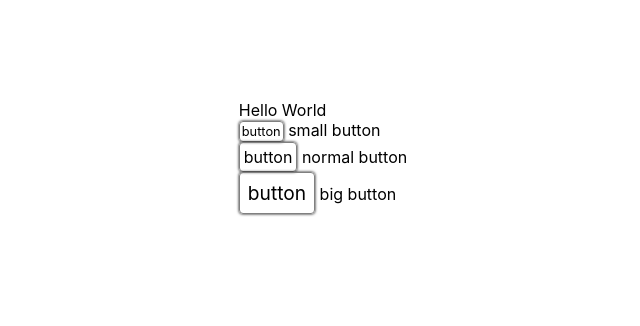
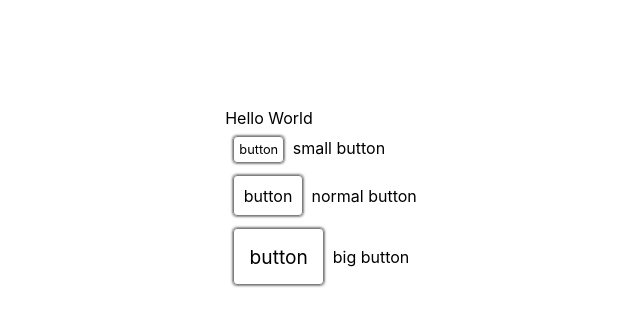
Before and after one commit to dudueasy/React-TypeScript-Demo, a React (Create React App) app: page / in a window 1280 px wide. Shown: the top 326 px of the page, without its empty margins (317-957 px from the left). Built offline with nearby package versions, Linux system fonts and the light colour scheme.

Commit message:
update style

```diff
--- a/src/Button.css
+++ b/src/Button.css
@@ -2,8 +2,19 @@
   border: 1px solid grey;
   display: inline-block;
   border-radius: 4px;
-  padding: 4px;
+  padding: 0.6em;
   box-shadow: 0 0 3px black;
+  font-size: 1em;
+}
+
+.button.small{
+  font-size: 0.8em;
+  padding: 0.4em;
+}
+
+.button.big{
+  font-size: 1.2em;
+  padding: 0.8em;
 }
 
 .button:hover{
@@ -11,13 +22,3 @@
   cursor:pointer;
   color: white;
 }
-
-.button.small{
-  font-size: 0.8em;
-  padding: 2px;
-}
-
-.button.big{
-  font-size: 1.2em;
-  padding: 8px;
-}
--- a/src/index.css
+++ b/src/index.css
@@ -12,6 +12,9 @@ body {
   align-items: center;
 }
 
+div{
+  margin: 4px;
+}
 code {
   font-family: source-code-pro, Menlo, Monaco, Consolas, 'Courier New',
     monospace;
```
